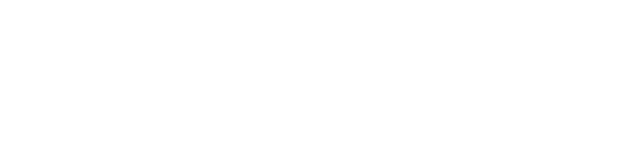
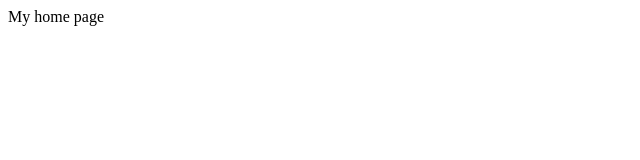
Before and after one commit to srkumar10/git-demo, a plain HTML site: page index.html in a window 1280 px wide. Shown: the whole page, without its empty margins (0-640 px from the left). Drawn offline with Linux system fonts and the light colour scheme.

Commit message:
more changes

```diff
--- a/index.html
+++ b/index.html
@@ -1,6 +1,7 @@
 <!docType html>
 <html lang="en-US">
 <head>
+My home page
 </head>
 
 <body>
```
Also changed, not shown: 1 other file.
